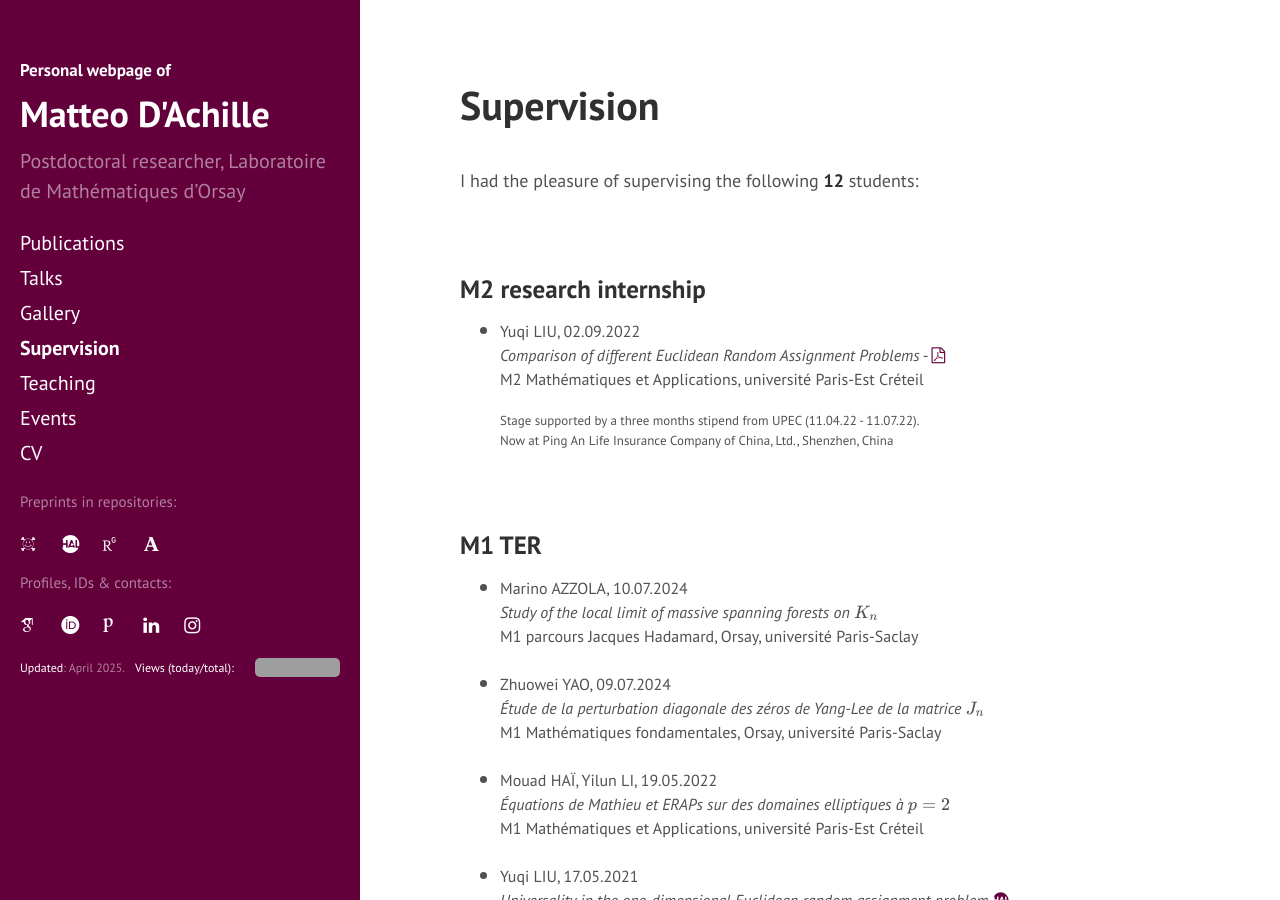
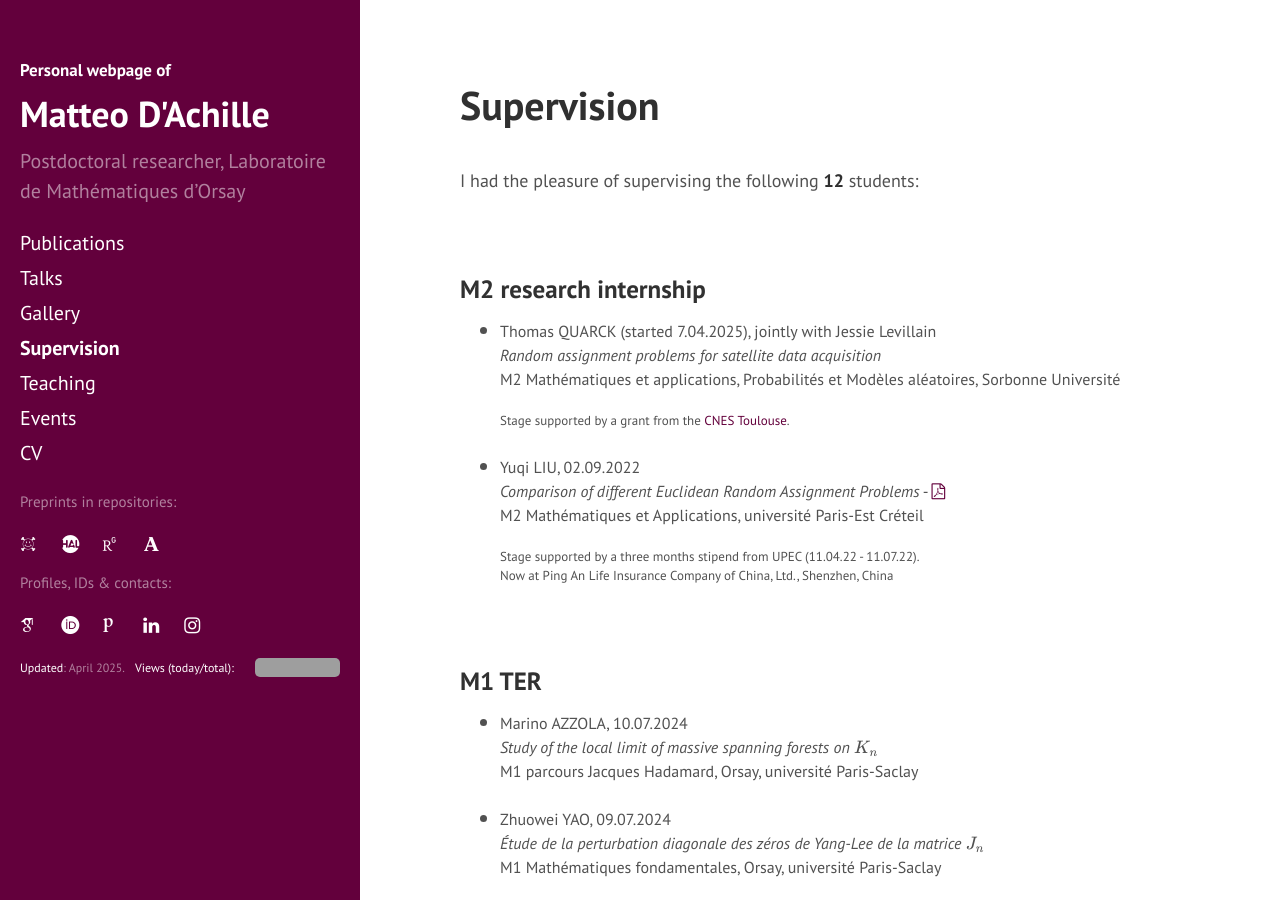
Before and after one commit to matteodachille/matteodachille.github.io, a Jekyll site: the page built from supervision.md, in a window 1280 px wide and 900 px high. Built offline with Jekyll 4.4.1, drawn with Linux system fonts in a browser that asks for light colours; nearby versions of some CDN libraries; some web fonts are replaced; grey boxes are pictures that could not be loaded.

Commit message:
Added paper with Vanessa and Wioletta, updated supervision list

```diff
--- a/supervision.md
+++ b/supervision.md
@@ -17,6 +17,19 @@ I had the pleasure of supervising the following **12** students:
 
 
 <!--img style="max-height:80px; position: relative; float:left; top: 50%; border:solid 0.05em;transform: translateY(18%); margin-right:15px !important; border-radius: 50%;" src="../assets/Liu.jpeg"-->
+
+
+- Thomas QUARCK (started 7.04.2025), jointly with Jessie Levillain <br/>
+  _Random assignment problems for satellite data
+acquisition_ <br/>
+  M2 Mathématiques et applications, Probabilités et Modèles aléatoires, Sorbonne Université
+  {: style="font-size: 16px" }
+
+  Stage supported by a grant from the [CNES Toulouse](https://cnes.fr/en){:target="_blank"}.
+  {: style="font-size: 13px" }
+
+
+
 - Yuqi LIU, 02.09.2022 <br/>
   _Comparison of different Euclidean Random Assignment Problems_ - [<i class="fa fa-file-pdf-o" aria-hidden="true"></i>]({{ site.baseurl }}downloads/Liu.pdf){:target="_blank"}<br/>
   M2 Mathématiques et Applications, université Paris-Est Créteil
```
Also changed, not shown: _data/pubs.yml (+7 -7 lines), publications.md (+1 -1 lines), 1 other file.
